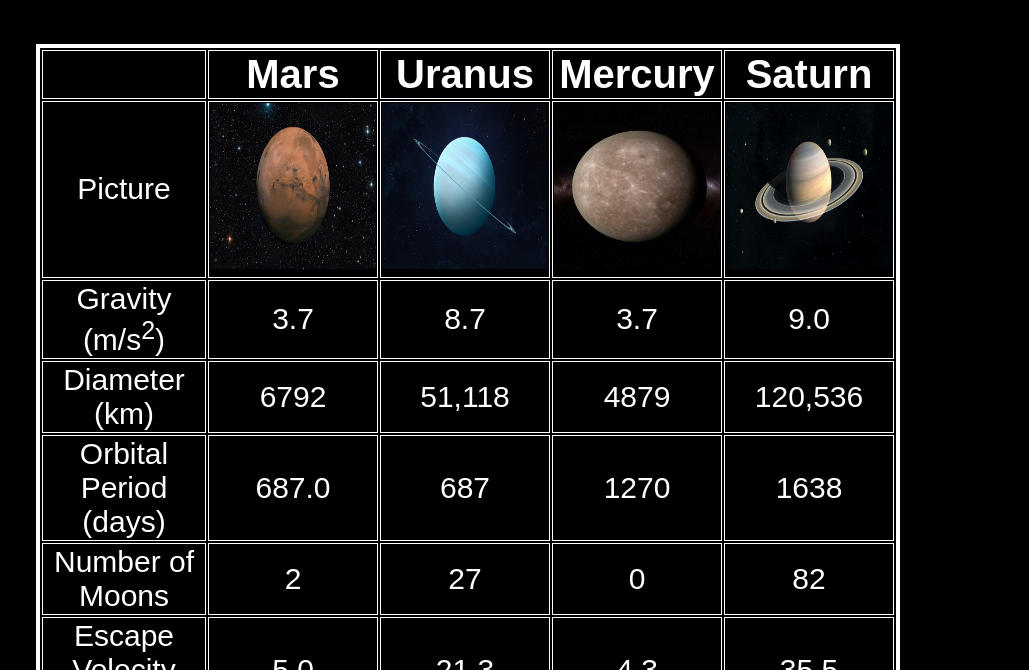
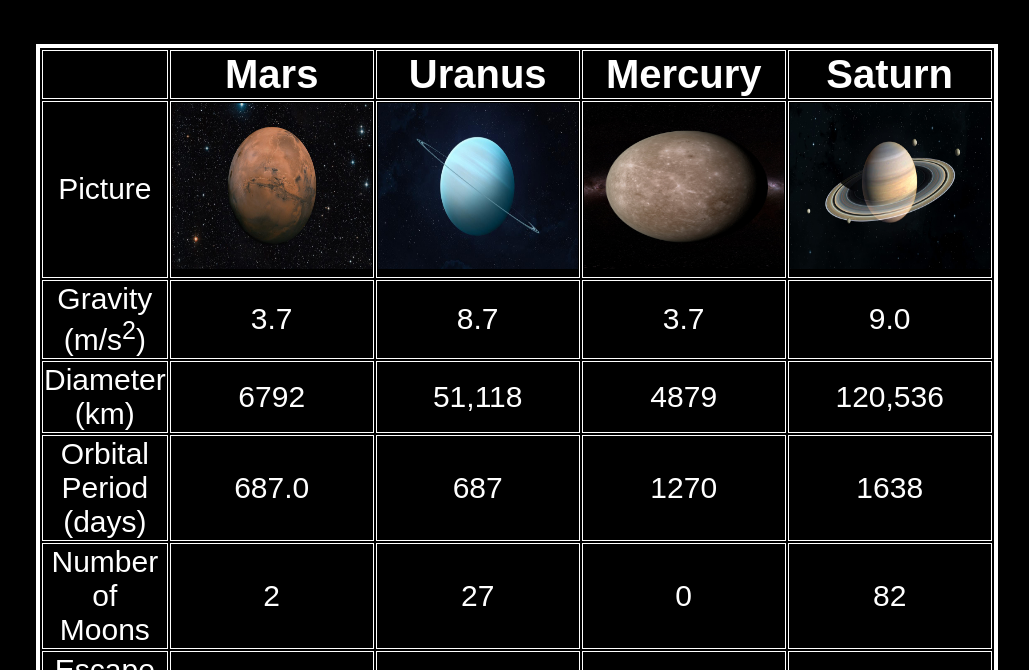
Before and after one commit to Doorknob12/lab5, a plain HTML site: page index.html in a window 1280 px wide. Shown: the part 130-800 px from the top of the page, without its empty margins (172-1201 px from the left). Drawn offline with Linux system fonts and the light colour scheme.

Commit message:
Update style.css

```diff
--- a/style.css
+++ b/style.css
@@ -42,7 +42,7 @@ td{
 }
 
 img{
-  width: 166px;
+  width: 200px;
   height: 166px;
 }
 
```
